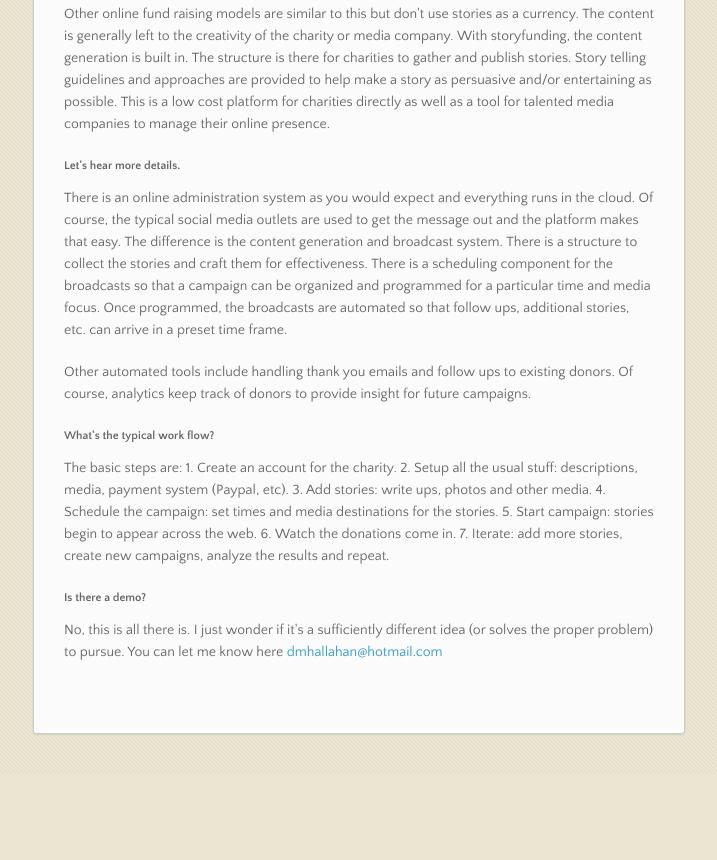
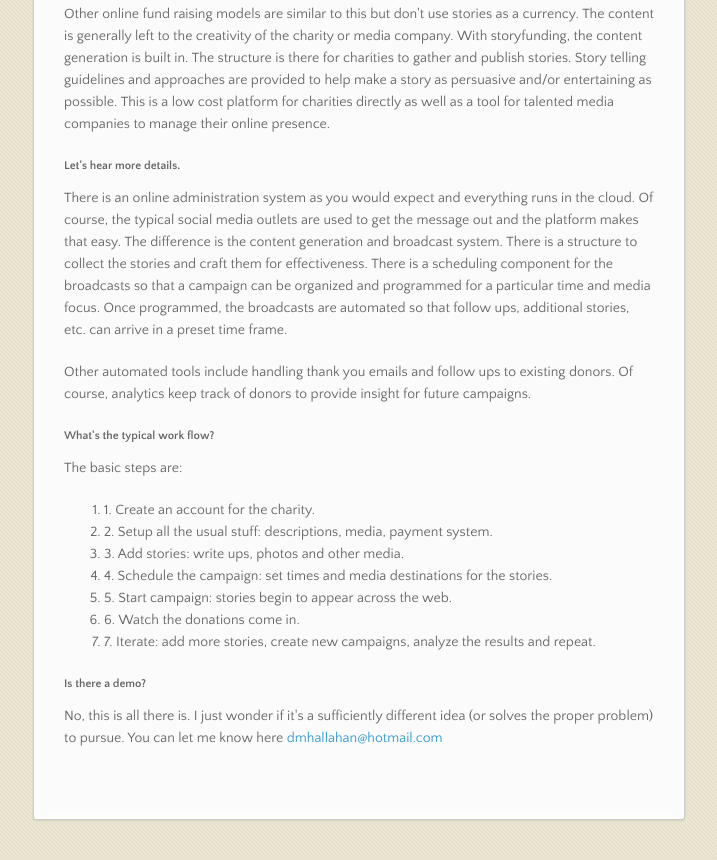
Before and after one commit to dmhallahan/storyfunding, a plain HTML site: page index.html in a window 1280 px wide. Shown: the part 902-1762 px from the top of the page, without its empty margins (282-999 px from the left). Before the commit the page ends 1676 px from the top, so only its background shows below. Drawn offline with nearby package versions, Linux system fonts and the light colour scheme.

Commit message:
Update index.html

```diff
--- a/index.html
+++ b/index.html
@@ -64,14 +64,15 @@
 <h5>What's the typical work flow?</h5>
 
 <p>The basic steps are:
-1. Create an account for the charity.
-2. Setup all the usual stuff: descriptions, media, payment system (Paypal, etc).
-3. Add stories: write ups, photos and other media.
-4. Schedule the campaign: set times and media destinations for the stories.
-5. Start campaign: stories begin to appear across the web.
-6. Watch the donations come in.
-7. Iterate: add more stories, create new campaigns, analyze the results and repeat.</p>
-
+<ol>
+<li>1. Create an account for the charity.</li>
+<li>2. Setup all the usual stuff: descriptions, media, payment system.</li>
+<li>3. Add stories: write ups, photos and other media.</li>
+<li>4. Schedule the campaign: set times and media destinations for the stories.</li>
+<li>5. Start campaign: stories begin to appear across the web.</li>
+<li>6. Watch the donations come in.</li>
+<li>7. Iterate: add more stories, create new campaigns, analyze the results and repeat.</li>
+</ol>
 <h5>Is there a demo?</h5>
 
 <p>No, this is all there is. I just wonder if it's a sufficiently different idea (or solves the proper problem) to pursue. You can let me know here <a href="mailto:dmhallahan@hotmail.com?subject=storyfunding">dmhallahan@hotmail.com</a></p>
```
